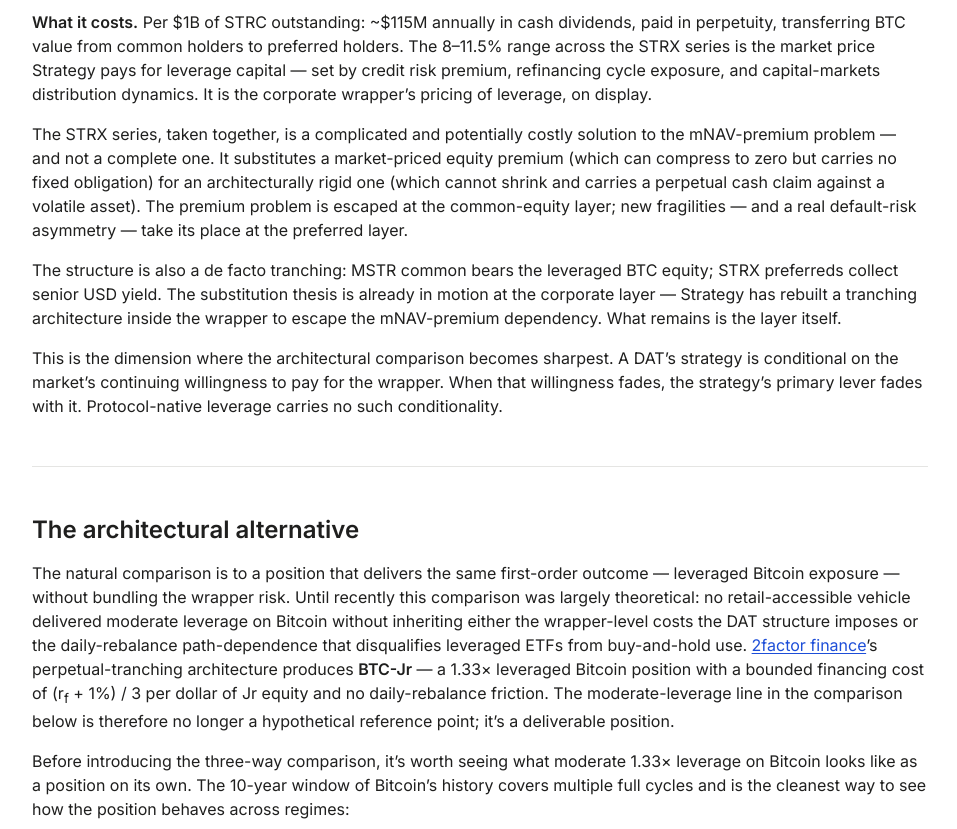
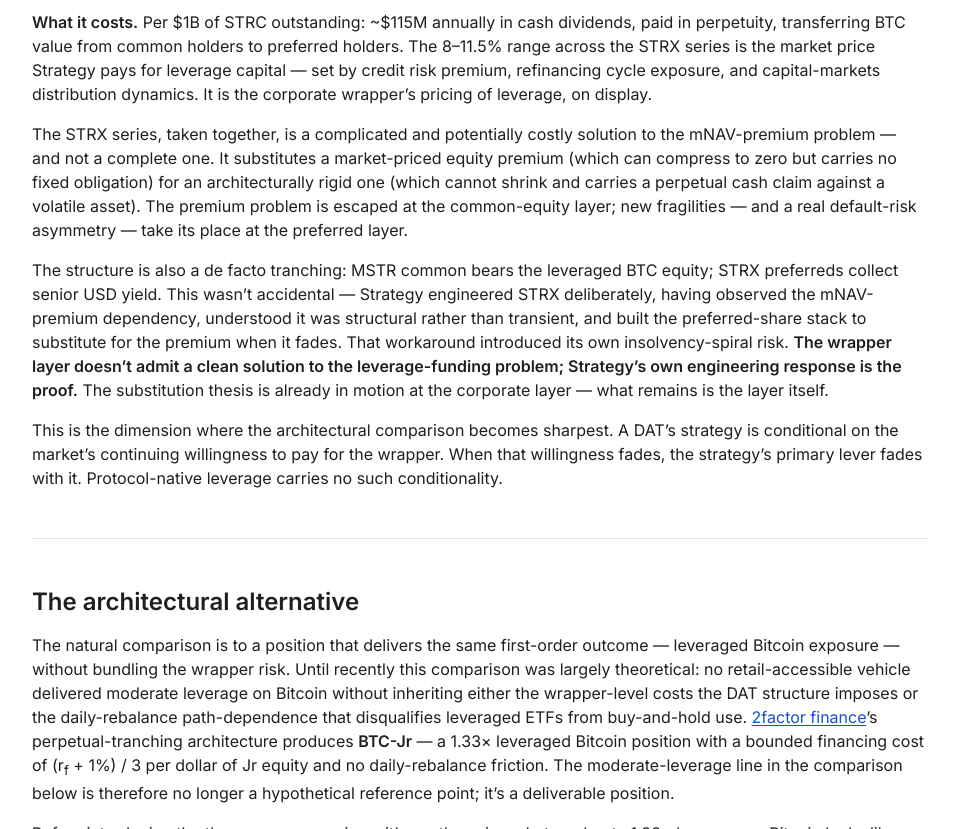
Before and after one commit to quidprokuo/drift, a Jekyll site: the page built from mstr-premium-independence.md, in a window 1280 px wide and 900 px high, scrolled down 6529 px, cut to the strip 0-829 px from the top of the window. Shown: the whole strip, without its empty margins (160-1117 px from the left). Built offline with Jekyll 4.4.1, drawn with Linux system fonts in a browser that asks for light colours.

Commit message:
MSTR essay: surface field-evidence insight in STRC subsection bridge - Strategy deliberate construction of STRX is evidence the wrapper layer does not admit a clean solution to leverage funding
Co-Authored-By: Claude Opus 4.7 (1M context) <noreply@anthropic.com>

```diff
--- a/mstr-premium-independence.md
+++ b/mstr-premium-independence.md
@@ -124,7 +124,7 @@ The synthesis is real default risk. Bitcoin draws down, the cash flow obligation
 
 The STRX series, taken together, is a complicated and potentially costly solution to the mNAV-premium problem — and not a complete one. It substitutes a market-priced equity premium (which can compress to zero but carries no fixed obligation) for an architecturally rigid one (which cannot shrink and carries a perpetual cash claim against a volatile asset). The premium problem is escaped at the common-equity layer; new fragilities — and a real default-risk asymmetry — take its place at the preferred layer.
 
-The structure is also a de facto tranching: MSTR common bears the leveraged BTC equity; STRX preferreds collect senior USD yield. The substitution thesis is already in motion at the corporate layer — Strategy has rebuilt a tranching architecture inside the wrapper to escape the mNAV-premium dependency. What remains is the layer itself.
+The structure is also a de facto tranching: MSTR common bears the leveraged BTC equity; STRX preferreds collect senior USD yield. This wasn't accidental — Strategy engineered STRX deliberately, having observed the mNAV-premium dependency, understood it was structural rather than transient, and built the preferred-share stack to substitute for the premium when it fades. That workaround introduced its own insolvency-spiral risk. **The wrapper layer doesn't admit a clean solution to the leverage-funding problem; Strategy's own engineering response is the proof.** The substitution thesis is already in motion at the corporate layer — what remains is the layer itself.
 
 This is the dimension where the architectural comparison becomes sharpest. A DAT's strategy is conditional on the market's continuing willingness to pay for the wrapper. When that willingness fades, the strategy's primary lever fades with it. Protocol-native leverage carries no such conditionality.
 
```
